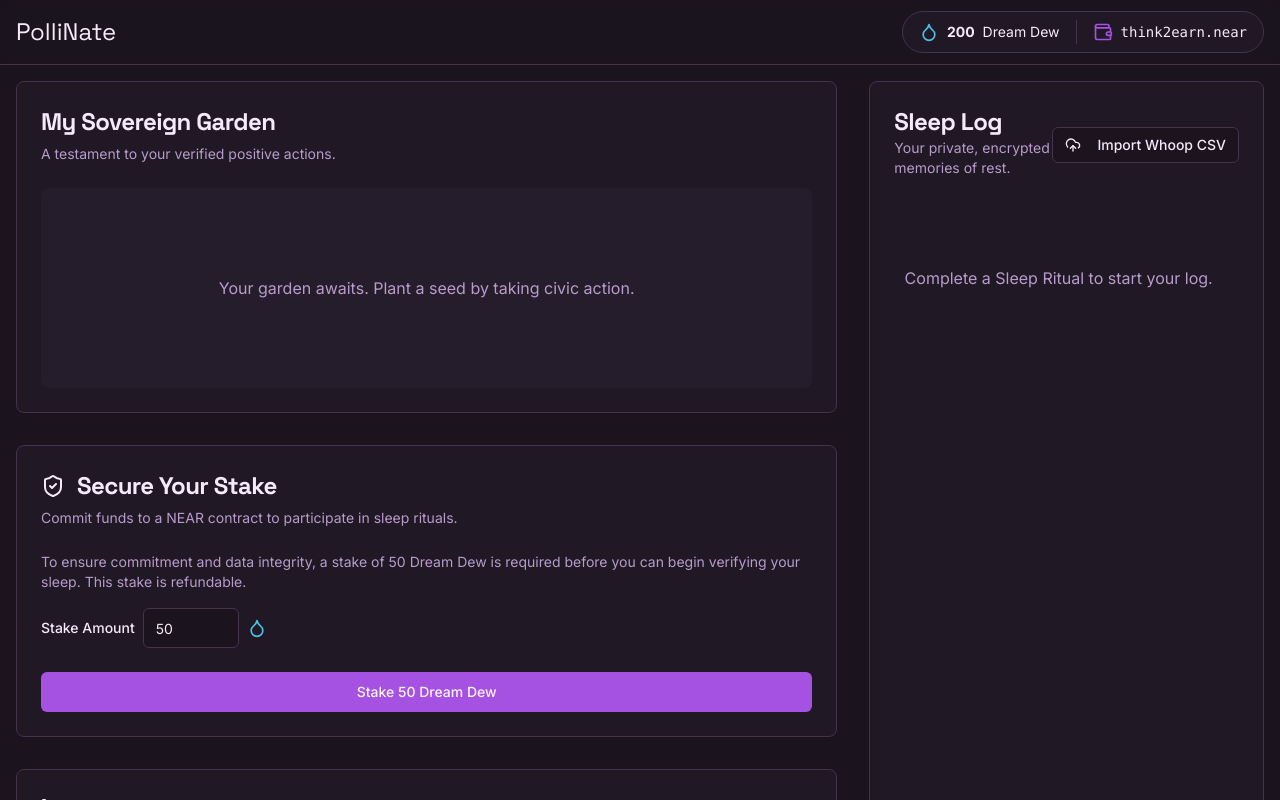
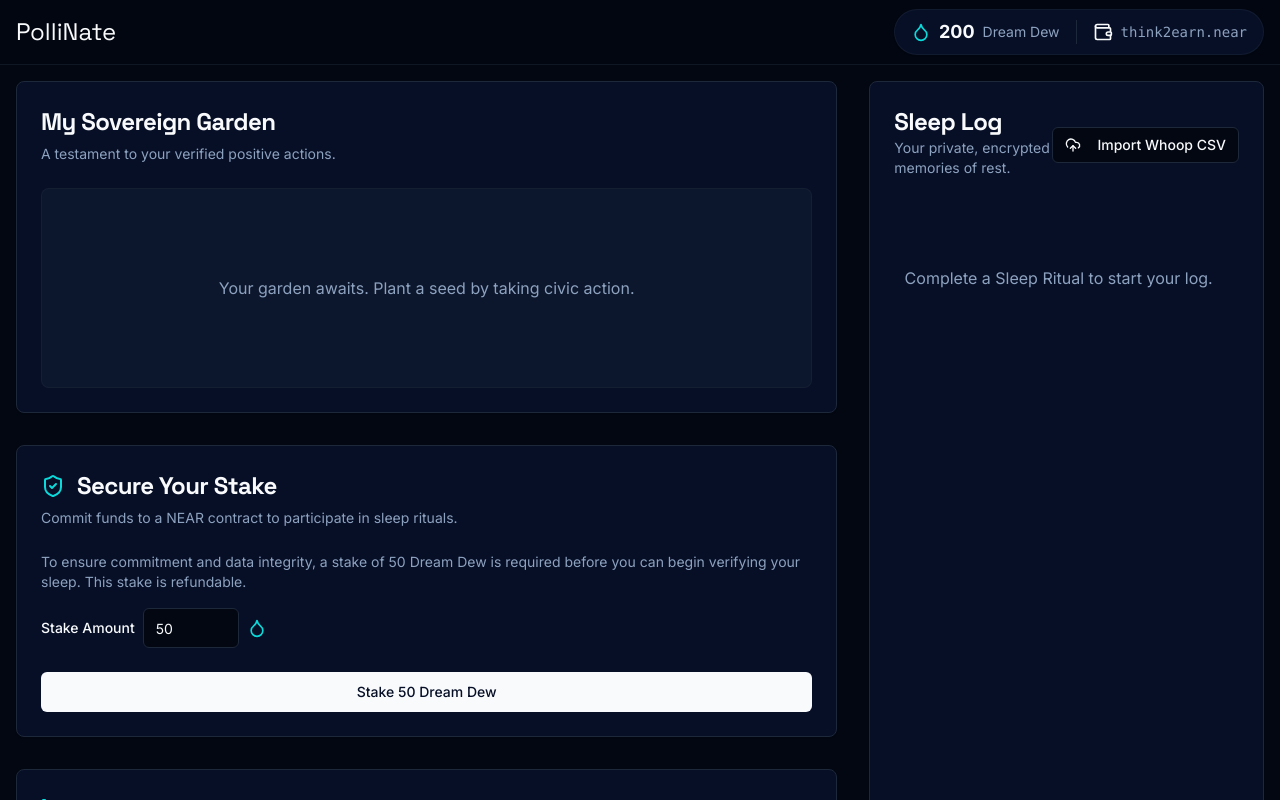
Before and after one commit to rainbowpuffpuff/agentic_health, a Next.js app: page / in a window 1280 px wide. Both pictures are taken after a click on the button "Connect Your Garden Deed". Shown: the top 800 px of the page. Built offline with nearby package versions, Linux system fonts and the light colour scheme.

Commit message:
make the UI prettier

```diff
--- a/src/app/globals.css
+++ b/src/app/globals.css
@@ -4,57 +4,58 @@
 
 @layer base {
   :root {
-    --background: 276 67% 95%;
-    --foreground: 275 50% 15%;
-    --card: 276 67% 99%;
-    --card-foreground: 275 50% 15%;
-    --popover: 276 67% 99%;
-    --popover-foreground: 275 50% 15%;
-    --primary: 275 71% 60%;
-    --primary-foreground: 275 71% 98%;
-    --secondary: 276 60% 90%;
-    --secondary-foreground: 275 50% 25%;
-    --muted: 276 60% 90%;
-    --muted-foreground: 275 30% 45%;
-    --accent: 194 71% 59%;
-    --accent-foreground: 194 71% 98%;
-    --destructive: 0 84.2% 60.2%;
-    --destructive-foreground: 0 0% 98%;
-    --border: 276 50% 88%;
-    --input: 276 50% 88%;
-    --ring: 275 71% 60%;
-    --chart-1: 12 76% 61%;
-    --chart-2: 173 58% 39%;
+    --background: 224 71% 4%;
+    --foreground: 210 40% 98%;
+    --card: 224 71% 9%;
+    --card-foreground: 210 40% 98%;
+    --popover: 224 71% 4%;
+    --popover-foreground: 210 40% 98%;
+    --primary: 210 40% 98%;
+    --primary-foreground: 224 71% 9%;
+    --secondary: 217 33% 17%;
+    --secondary-foreground: 210 40% 98%;
+    --muted: 217 33% 17%;
+    --muted-foreground: 215 28% 65%;
+    --accent: 180 90% 45%;
+    --accent-foreground: 224 71% 9%;
+    --destructive: 0 63% 31%;
+    --destructive-foreground: 210 40% 98%;
+    --border: 217 33% 17%;
+    --input: 217 33% 17%;
+    --ring: 215 28% 65%;
+    --chart-1: 180 90% 45%;
+    --chart-2: 210 40% 98%;
     --chart-3: 197 37% 24%;
     --chart-4: 43 74% 66%;
     --chart-5: 27 87% 67%;
     --radius: 0.5rem;
   }
+
   .dark {
-    --background: 278 20% 10%;
-    --foreground: 276 67% 95%;
-    --card: 278 20% 12%;
-    --card-foreground: 276 67% 95%;
-    --popover: 278 20% 10%;
-    --popover-foreground: 276 67% 95%;
-    --primary: 275 71% 60%;
-    --primary-foreground: 275 71% 98%;
-    --secondary: 278 20% 20%;
-    --secondary-foreground: 276 67% 95%;
-    --muted: 278 20% 20%;
-    --muted-foreground: 276 30% 70%;
-    --accent: 194 71% 59%;
-    --accent-foreground: 194 71% 98%;
-    --destructive: 0 62.8% 30.6%;
-    --destructive-foreground: 0 0% 98%;
-    --border: 278 20% 25%;
-    --input: 278 20% 25%;
-    --ring: 275 71% 60%;
-    --chart-1: 220 70% 50%;
-    --chart-2: 160 60% 45%;
-    --chart-3: 30 80% 55%;
-    --chart-4: 280 65% 60%;
-    --chart-5: 340 75% 55%;
+    --background: 224 71% 4%;
+    --foreground: 210 40% 98%;
+    --card: 224 71% 9%;
+    --card-foreground: 210 40% 98%;
+    --popover: 224 71% 4%;
+    --popover-foreground: 210 40% 98%;
+    --primary: 210 40% 98%;
+    --primary-foreground: 224 71% 9%;
+    --secondary: 217 33% 17%;
+    --secondary-foreground: 210 40% 98%;
+    --muted: 217 33% 17%;
+    --muted-foreground: 215 28% 65%;
+    --accent: 180 90% 45%;
+    --accent-foreground: 224 71% 9%;
+    --destructive: 0 63% 31%;
+    --destructive-foreground: 210 40% 98%;
+    --border: 217 33% 17%;
+    --input: 217 33% 17%;
+    --ring: 215 28% 65%;
+    --chart-1: 180 90% 45%;
+    --chart-2: 210 40% 98%;
+    --chart-3: 197 37% 24%;
+    --chart-4: 43 74% 66%;
+    --chart-5: 27 87% 67%;
   }
 }
 
@@ -69,7 +70,7 @@
 
 @layer utilities {
   .futuristic-glow {
-    animation: futuristic-glow 2s ease-in-out infinite;
+    animation: futuristic-glow 3s ease-in-out infinite;
   }
   .sprout {
     animation: sprout 0.5s cubic-bezier(0.68, -0.55, 0.27, 1.55) forwards;
@@ -83,11 +84,11 @@
 
   @keyframes futuristic-glow {
     0%, 100% {
-      box-shadow: 0 0 5px hsl(var(--primary)), 0 0 10px hsl(var(--primary)), 0 0 15px hsl(var(--accent));
-      opacity: 0.8;
+      box-shadow: 0 0 4px hsl(var(--accent)/0.5), 0 0 8px hsl(var(--accent)/0.5), 0 0 12px hsl(var(--primary)/0.3);
+      opacity: 0.9;
     }
     50% {
-      box-shadow: 0 0 15px hsl(var(--primary)), 0 0 25px hsl(var(--primary)), 0 0 35px hsl(var(--accent));
+      box-shadow: 0 0 12px hsl(var(--accent)/0.5), 0 0 20px hsl(var(--accent)/0.5), 0 0 28px hsl(var(--primary)/0.3);
       opacity: 1;
     }
   }
--- a/src/app/page.tsx
+++ b/src/app/page.tsx
@@ -178,44 +178,44 @@ export default function Home() {
   const getStateDescription = () => {
     switch (appState) {
       case 'sleeping':
-        return { icon: <Bed className="animate-pulse" />, text: 'Capturing sleep sensor data...' };
+        return { icon: <Bed className="animate-pulse text-accent" />, text: 'Capturing sleep sensor data...' };
       case 'generating_sleep_proof':
-        return { icon: <KeyRound className="animate-spin" />, text: 'Generating ZK-Proof of Rest...' };
+        return { icon: <KeyRound className="animate-spin text-accent" />, text: 'Generating ZK-Proof of Rest...' };
       case 'minting_dew':
-        return { icon: <Zap className="futuristic-glow" />, text: 'Minting Dream Dew on NEAR...' };
+        return { icon: <Zap className="futuristic-glow text-accent" />, text: 'Minting Dream Dew on NEAR...' };
       case 'taking_action':
-        return { icon: <Mail />, text: 'Sending secure email...' };
+        return { icon: <Mail className="text-accent" />, text: 'Sending secure email...' };
       case 'generating_action_proof':
-        return { icon: <KeyRound className="animate-spin" />, text: 'Generating ZK-Proof of Action...' };
+        return { icon: <KeyRound className="animate-spin text-accent" />, text: 'Generating ZK-Proof of Action...' };
       case 'planting_seed':
-        return { icon: <Sprout className="sprout" />, text: 'Verifying on Civic Action Registry...' };
+        return { icon: <Sprout className="sprout text-accent" />, text: 'Verifying on Civic Action Registry...' };
       default:
         return { icon: null, text: '' };
     }
   };
 
   if (isLoading && !walletConnected) {
-    return <div className="flex h-screen w-full items-center justify-center"><Loader className="h-12 w-12 animate-spin text-primary" /></div>;
+    return <div className="flex h-screen w-full items-center justify-center bg-background"><Loader className="h-12 w-12 animate-spin text-accent" /></div>;
   }
 
   if (!walletConnected) {
     return (
       <main className="flex min-h-screen w-full items-center justify-center bg-background p-4">
-        <Card className="w-full max-w-md fade-in shadow-2xl shadow-primary/10">
+        <Card className="w-full max-w-md fade-in shadow-2xl shadow-accent/10 border-accent/20">
           <CardHeader>
             <CardTitle className="font-headline text-3xl text-center">PolliNate: Sovereign Edition</CardTitle>
-            <CardDescription className="text-center pt-2">
+            <CardDescription className="text-center pt-2 text-muted-foreground">
               The app for verifiable rest and provable action. Own your data, own your garden.
             </CardDescription>
           </CardHeader>
           <CardContent className="flex flex-col items-center justify-center space-y-4">
             <div className="flex items-center space-x-4 p-4 rounded-lg bg-secondary/50">
-                <Network className="h-8 w-8 text-primary" />
+                <Network className="h-8 w-8 text-accent" />
                 <p>Your garden deed requires a NEAR wallet.</p>
             </div>
           </CardContent>
           <CardFooter>
-            <Button className="w-full" onClick={handleConnectWallet} disabled={isLoading}>
+            <Button className="w-full futuristic-glow" onClick={handleConnectWallet} disabled={isLoading}>
               <Wallet className="mr-2 h-4 w-4" />
               {isLoading ? 'Connecting...' : 'Connect Your Garden Deed'}
             </Button>
@@ -227,19 +227,19 @@ export default function Home() {
 
   return (
     <div className="min-h-screen w-full bg-background text-foreground fade-in">
-      <header className="sticky top-0 z-10 border-b bg-background/80 backdrop-blur-sm">
+      <header className="sticky top-0 z-10 border-b border-border/50 bg-background/80 backdrop-blur-sm">
         <div className="container mx-auto flex h-16 items-center justify-between px-4">
-          <h1 className="font-headline text-2xl">PolliNate</h1>
-          <div className="flex items-center gap-4 rounded-full border bg-card px-4 py-2 text-sm">
+          <h1 className="font-headline text-2xl text-primary">PolliNate</h1>
+          <div className="flex items-center gap-4 rounded-full border border-border/50 bg-card px-4 py-2 text-sm shadow-sm">
             <div className="flex items-center gap-2">
               <DewDropIcon className="h-5 w-5 text-accent" />
-              <span className="font-bold">{dreamDew}</span>
-              <span>Dream Dew</span>
+              <span className="font-bold text-lg">{dreamDew}</span>
+              <span className="text-muted-foreground">Dream Dew</span>
             </div>
             <div className="h-6 w-px bg-border" />
             <div className="flex items-center gap-2">
               <Wallet className="h-5 w-5 text-primary" />
-              <span className="font-mono">think2earn.near</span>
+              <span className="font-mono text-muted-foreground">think2earn.near</span>
             </div>
           </div>
         </div>
@@ -248,22 +248,22 @@ export default function Home() {
       <main className="container mx-auto p-4">
         <div className="grid grid-cols-1 gap-6 lg:grid-cols-3 lg:gap-8">
 
-          <Card className="lg:col-span-2 slide-in-from-bottom" style={{'--delay': '100ms'}}>
+          <Card className="lg:col-span-2 slide-in-from-bottom transition-all hover:shadow-accent/10">
             <CardHeader>
               <CardTitle className="font-headline text-2xl">My Sovereign Garden</CardTitle>
               <CardDescription>A testament to your verified positive actions.</CardDescription>
             </CardHeader>
             <CardContent>
-              <div className="grid grid-cols-5 sm:grid-cols-8 md:grid-cols-10 gap-4 p-4 rounded-lg min-h-[200px] bg-secondary/30">
+              <div className="grid grid-cols-5 sm:grid-cols-8 md:grid-cols-10 gap-4 p-4 rounded-lg min-h-[200px] bg-secondary/30 border border-border/50">
                 {Array.from({ length: gardenFlowers }).map((_, i) => (
-                  <FlowerIcon key={i} className="h-10 w-10 sprout text-primary" style={{ animationDelay: `${i * 50}ms` }}/>
+                  <FlowerIcon key={i} className="h-10 w-10 sprout text-accent" style={{ animationDelay: `${i * 50}ms` }}/>
                 ))}
                  {gardenFlowers === 0 && <p className="col-span-full text-center text-muted-foreground self-center">Your garden awaits. Plant a seed by taking civic action.</p>}
               </div>
             </CardContent>
           </Card>
 
-          <Card className="lg:row-span-3 slide-in-from-bottom" style={{'--delay': '300ms'}}>
+          <Card className="lg:row-span-3 slide-in-from-bottom transition-all hover:shadow-accent/10" style={{animationDelay: '300ms'}}>
              <CardHeader className="flex flex-row items-center justify-between">
               <div>
                 <CardTitle className="font-headline text-2xl">Sleep Log</CardTitle>
@@ -278,7 +278,7 @@ export default function Home() {
               <ScrollArea className="h-[720px] pr-4">
                 <div className="space-y-4">
                   {journalEntries.map(entry => (
-                    <div key={entry.id} className="flex items-center gap-4 rounded-lg border p-3 bg-card" data-ai-hint="bed bedroom">
+                    <div key={entry.id} className="flex items-center gap-4 rounded-lg border p-3 bg-card hover:bg-secondary/50 transition-colors" data-ai-hint="bed bedroom">
                       <Image src={entry.imageUrl} alt="A photo of a bed" width={80} height={60} className="rounded-md" data-ai-hint="night sleep" />
                       <div className="flex-grow">
                         <p className="font-semibold">{entry.date}</p>
@@ -293,10 +293,10 @@ export default function Home() {
           </Card>
 
           {!isStaked && (
-            <Card className="lg:col-span-2 slide-in-from-bottom" style={{'--delay': '200ms'}}>
+            <Card className="lg:col-span-2 slide-in-from-bottom transition-all hover:shadow-accent/10" style={{animationDelay: '200ms'}}>
               <CardHeader>
                 <CardTitle className="font-headline text-2xl flex items-center gap-3">
-                  <ShieldCheck/> Secure Your Stake
+                  <ShieldCheck className="text-accent"/> Secure Your Stake
                 </CardTitle>
                 <CardDescription>Commit funds to a NEAR contract to participate in sleep rituals.</CardDescription>
               </CardHeader>
@@ -317,15 +317,15 @@ export default function Home() {
           )}
 
           {isStaked && (
-            <Card className="lg:col-span-2 slide-in-from-bottom" style={{'--delay': '200ms'}}>
+            <Card className="lg:col-span-2 slide-in-from-bottom transition-all hover:shadow-accent/10" style={{animationDelay: '200ms'}}>
               <CardHeader>
                 <CardTitle className="font-headline text-2xl">Daily Rituals</CardTitle>
                 <CardDescription>Generate proofs of your positive actions.</CardDescription>
               </CardHeader>
               <CardContent className="space-y-6">
-                <div className="space-y-4 rounded-lg border p-4">
+                <div className="space-y-4 rounded-lg border p-4 hover:border-accent/50 transition-colors">
                     <div className="flex items-center gap-3">
-                      <Bed className="h-6 w-6 text-primary" />
+                      <Bed className="h-6 w-6 text-accent" />
                       <h3 className="font-headline text-lg">Proof of Rest</h3>
                     </div>
                     <p className="text-sm text-muted-foreground">Commit to rest. Place your phone by your bed, and we'll generate a ZK-Proof of your sleep, minting 'Dream Dew' tokens without compromising your data.</p>
@@ -334,7 +334,7 @@ export default function Home() {
                     </Button>
                 </div>
 
-                <div className="space-y-4 rounded-lg border p-4">
+                <div className="space-y-4 rounded-lg border p-4 hover:border-accent/50 transition-colors">
                     <div className="flex items-center gap-3">
                       <Mail className="h-6 w-6 text-accent" />
                       <h3 className="font-headline text-lg">Proof of Action</h3>
@@ -358,57 +358,59 @@ export default function Home() {
             </Card>
           )}
 
-          <Card className="lg:col-span-2 slide-in-from-bottom" style={{'--delay': '400ms'}}>
+          <Card className="lg:col-span-2 slide-in-from-bottom transition-all hover:shadow-accent/10" style={{animationDelay: '400ms'}}>
             <CardHeader>
-                <CardTitle className="font-headline text-2xl flex items-center gap-3"><ShoppingCart/> Device Store</CardTitle>
+                <CardTitle className="font-headline text-2xl flex items-center gap-3"><ShoppingCart className="text-accent"/> Device Store</CardTitle>
                 <CardDescription>Acquire the tools to contribute to glucose monitoring research.</CardDescription>
             </CardHeader>
-            <CardContent className="space-y-4">
-                <Card className="p-4 flex flex-col sm:flex-row items-start sm:items-center gap-4">
-                    <Image src="https://placehold.co/100x100.png" alt="fNIRS Armband" width={100} height={100} className="rounded-lg" data-ai-hint="wearable technology"/>
+            <CardContent className="grid sm:grid-cols-2 gap-4">
+                <Card className="p-4 flex flex-col items-start gap-4 hover:bg-secondary/50 transition-colors">
+                    <Image src="https://placehold.co/100x100.png" alt="fNIRS Armband" width={100} height={100} className="rounded-lg self-center" data-ai-hint="wearable technology"/>
                     <div className="flex-grow space-y-2">
                         <h3 className="font-headline text-lg">fNIRS Armband</h3>
                         <p className="text-sm text-muted-foreground">Open-hardware fNIRS device for continuous, non-invasive data collection.</p>
-                        <div className="flex items-center gap-2 text-primary font-bold">
-                            <DewDropIcon className="h-5 w-5 text-accent"/>
+                        <div className="flex items-center gap-2 text-accent font-bold">
+                            <DewDropIcon className="h-5 w-5"/>
                             <span>100 Dream Dew</span>
                         </div>
                     </div>
-                    <Button onClick={() => handleAcquireDevice(100, setHasFnirsDevice)} disabled={dreamDew < 100 || hasFnirsDevice} className="w-full sm:w-auto">
+                    <Button onClick={() => handleAcquireDevice(100, setHasFnirsDevice)} disabled={dreamDew < 100 || hasFnirsDevice} className="w-full">
                       {hasFnirsDevice ? 'Acquired' : 'Acquire'}
                     </Button>
                 </Card>
-                <Card className="p-4 flex flex-col sm:flex-row items-start sm:items-center gap-4">
-                    <Image src="https://placehold.co/100x100.png" alt="Abbott Glucose Monitor" width={100} height={100} className="rounded-lg" data-ai-hint="medical device"/>
+                <Card className="p-4 flex flex-col items-start gap-4 hover:bg-secondary/50 transition-colors">
+                    <Image src="https://placehold.co/100x100.png" alt="Abbott Glucose Monitor" width={100} height={100} className="rounded-lg self-center" data-ai-hint="medical device"/>
                     <div className="flex-grow space-y-2">
                         <h3 className="font-headline text-lg">Abbott Glucose Monitor</h3>
                         <p className="text-sm text-muted-foreground">Certified medical device for providing baseline glucose data to train the model.</p>
-                        <div className="flex items-center gap-2 text-primary font-bold">
-                           <DewDropIcon className="h-5 w-5 text-accent"/>
+                        <div className="flex items-center gap-2 text-accent font-bold">
+                           <DewDropIcon className="h-5 w-5"/>
                            <span>150 Dream Dew</span>
                         </div>
                     </div>
-                    <Button onClick={() => handleAcquireDevice(150, setHasAbbottDevice)} disabled={dreamDew < 150 || hasAbbottDevice} className="w-full sm:w-auto">
+                    <Button onClick={() => handleAcquireDevice(150, setHasAbbottDevice)} disabled={dreamDew < 150 || hasAbbottDevice} className="w-full">
                         {hasAbbottDevice ? 'Acquired' : 'Acquire'}
                     </Button>
                 </Card>
-                 {(hasFnirsDevice && hasAbbottDevice) &&
-                    <Card className="p-4 mt-4 bg-secondary/50">
+            </CardContent>
+             {(hasFnirsDevice && hasAbbottDevice) &&
+                <CardFooter>
+                    <Card className="p-4 w-full bg-secondary/50 border-accent/30">
                         <div className="flex items-center gap-3">
-                            <BrainCircuit className="h-6 w-6 text-primary" />
+                            <BrainCircuit className="h-6 w-6 text-accent" />
                             <h3 className="font-headline text-lg">Ready to Contribute</h3>
                         </div>
                         <p className="text-sm text-muted-foreground mt-2">You have both devices. Start pairing your data to help train the glucose prediction model and earn proportional rewards.</p>
                         <Button className="mt-3 w-full">Begin Data Pairing</Button>
                     </Card>
-                }
-            </CardContent>
+                </CardFooter>
+            }
           </Card>
 
           {hasFnirsDevice && (
-            <Card className="lg:col-span-2 slide-in-from-bottom" style={{'--delay': '500ms'}}>
+            <Card className="lg:col-span-2 slide-in-from-bottom transition-all hover:shadow-accent/10" style={{animationDelay: '500ms'}}>
                <CardHeader>
-                  <CardTitle className="font-headline text-2xl flex items-center gap-3"><HardDrive/> Sovereign Storage on Swarm</CardTitle>
+                  <CardTitle className="font-headline text-2xl flex items-center gap-3"><HardDrive className="text-accent"/> Sovereign Storage on Swarm</CardTitle>
                   <CardDescription>Securely store your encrypted fNIRS data on a decentralized network.</CardDescription>
               </CardHeader>
               <CardContent className="space-y-4">
@@ -422,9 +424,9 @@ export default function Home() {
                 )}
 
                 {swarmState === 'generating_keys' && (
-                  <div className="flex items-center justify-center p-8">
-                    <Loader className="h-8 w-8 animate-spin text-primary" />
-                    <p className="ml-4">Generating your secure Swarm credentials...</p>
+                  <div className="flex items-center justify-center p-8 space-x-4">
+                    <Loader className="h-8 w-8 animate-spin text-accent" />
+                    <p>Generating your secure Swarm credentials...</p>
                   </div>
                 )}
 
```
